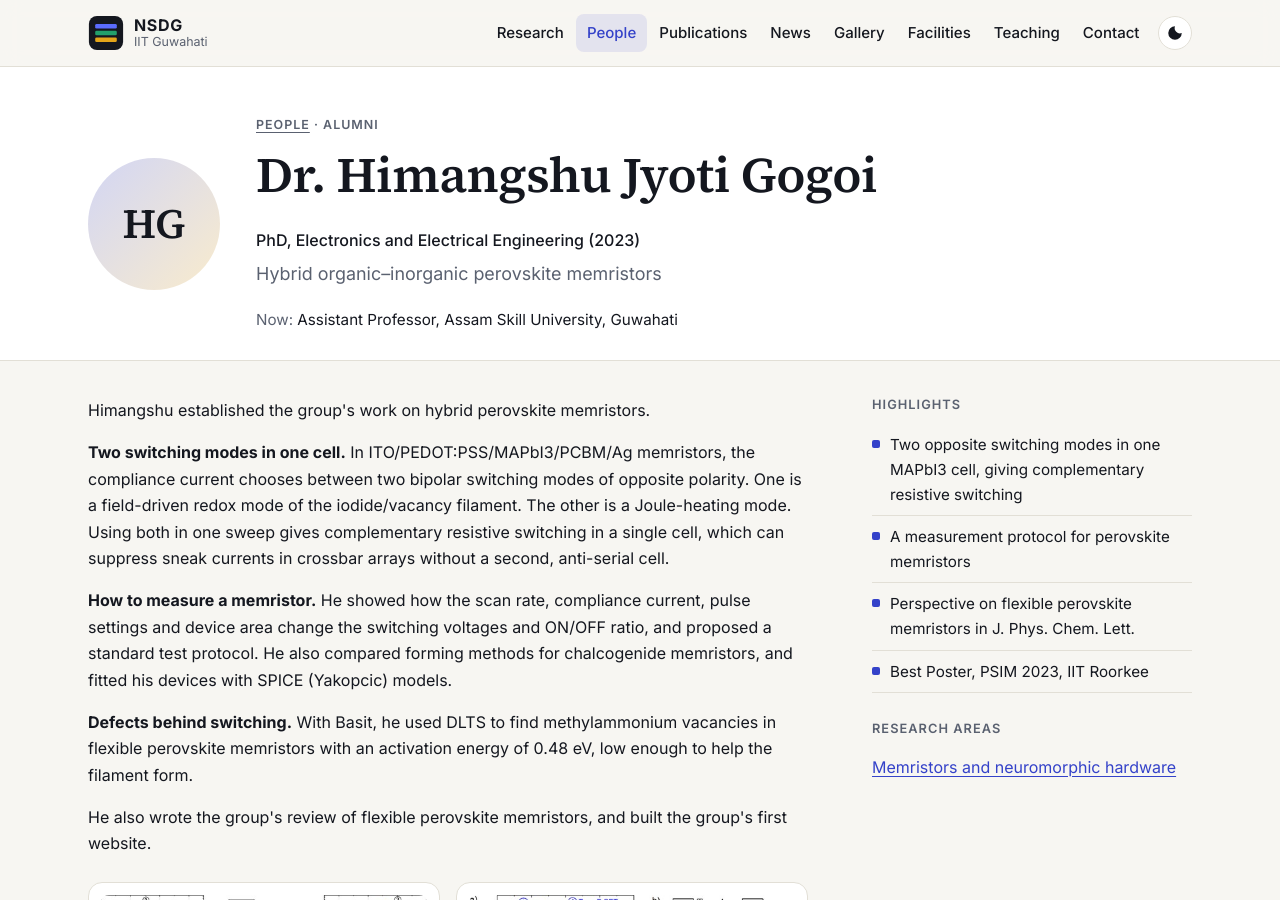
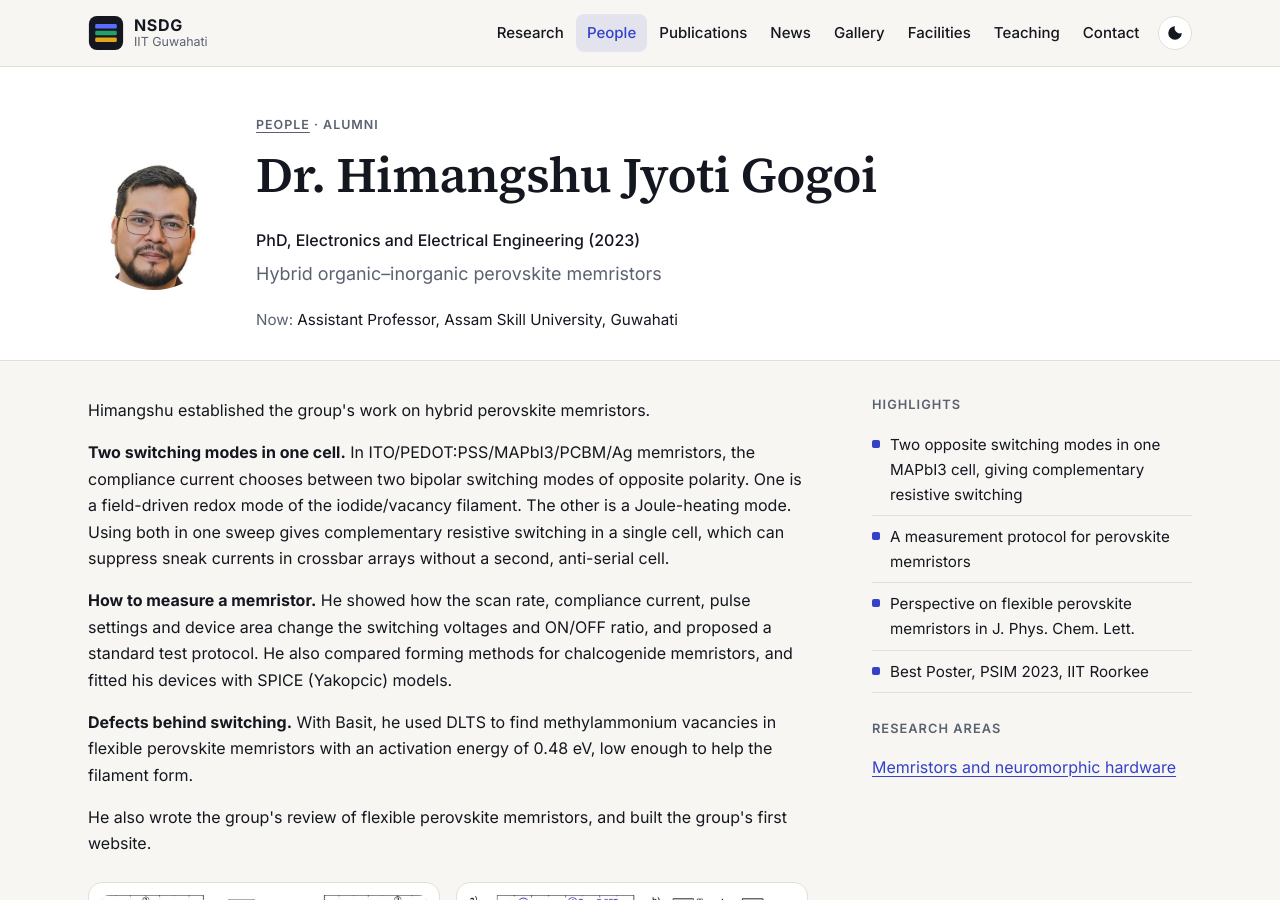
Before and after one commit to nsdg-iitg/nsdg-iitg.github.io, a Jekyll site: the page built from _people/himangshu-jyoti-gogoi.md, in a window 1280 px wide and 900 px high. Built offline with Jekyll 4.4.1, drawn with Linux system fonts in a browser that asks for light colours.

Commit message:
Add photos for Atanu and Himangshu
Co-Authored-By: Claude Opus 5.5 <noreply@anthropic.com>
Claude-Session: https://claude.ai/code/session_01EapaZWnTPPxRbekD6z5EQ4

```diff
--- a/_people/himangshu-jyoti-gogoi.md
+++ b/_people/himangshu-jyoti-gogoi.md
@@ -1,5 +1,6 @@
 ---
 name: "Dr. Himangshu Jyoti Gogoi"
+photo: /assets/img/people/himangshu-jyoti-gogoi.jpg
 role: "PhD, Electronics and Electrical Engineering (2023)"
 category: alumni
 order: 2
```
Also changed, not shown: _people/atanu-purkayastha.md (+1 -0 lines), assets/img/people/atanu-purkayastha.jpg (added), assets/img/people/himangshu-jyoti-gogoi.jpg (added).
